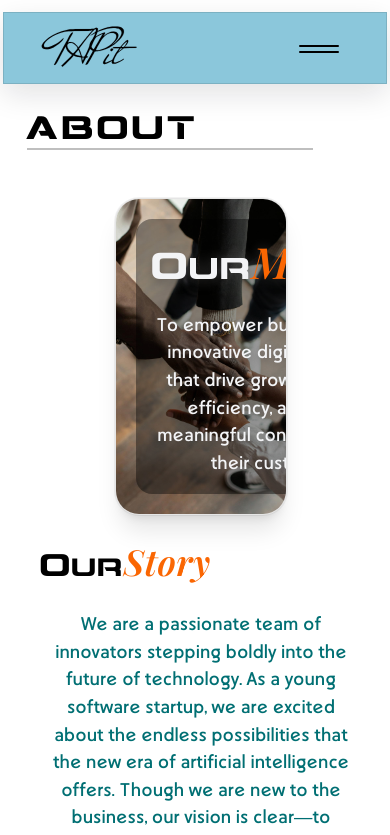
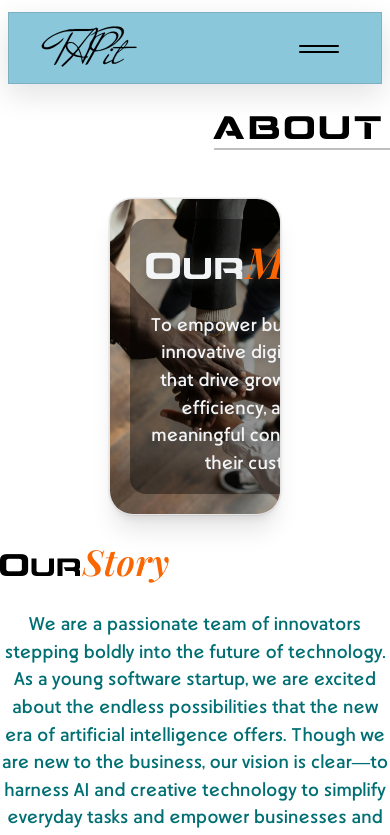
Before and after one commit to capoeira360/2.0company, a Next.js app in the folder perspective-section-transition-main/: page /about in a window 390 px wide. Shown: the top 835 px of the page. Built offline with nearby package versions, Linux system fonts and the light colour scheme.

Commit message:
Small devices layout fixes: full-bleed enforcement, services header clamp, floating bar width cap, footer mobile Studio below contacts; hide duplicate next to Services; device rules for 360x740, 440x956, and ≤412x915

```diff
--- a/perspective-section-transition-main/src/app/globals.css
+++ b/perspective-section-transition-main/src/app/globals.css
@@ -9,6 +9,10 @@
 
 html, body, main {
   background-color: #ffffff !important;
+}
+html, body {
+  margin: 0 !important;
+  padding: 0 !important;
 }
 
 /* About page: force pure white background */
@@ -66,6 +70,12 @@ h2 { margin-bottom: 24px; }
 /* Medium devices (tablet/ipad): Services header sizing */
 @media (min-width: 768px) and (max-width: 1024px) {
   .services-header { font-size: clamp(2.2rem, 6.5vw, 4.4rem) !important; line-height: 0.98; }
+}
+
+/* Small devices: Services heading should fit on screen */
+@media (max-width: 768px) {
+  .services-header { font-size: clamp(1.6rem, 7vw, 2.4rem) !important; line-height: 1.03; }
+  .services-accent { white-space: normal !important; font-size: 1.05em !important; }
 }
 
 /* Full-bleed thin lines above and below the infinity track */
@@ -227,6 +237,7 @@ h2 { margin-bottom: 24px; }
   transform: translateY(1in) translateX(-3in);
 }
 .new-footer-section { display: grid; gap: 8px; }
+.new-footer-studio-mobile { display: none; }
 .new-footer-services { list-style: none; margin: 0; padding: 0; display: grid; gap: 6px; color: #111317; }
 .new-footer-studio { display: grid; gap: 6px; font-size: clamp(1.05rem, 1.6vw, 1.2rem); color: #111317; }
 .new-footer-cta { margin-top: 8px; }
@@ -245,6 +256,8 @@ h2 { margin-bottom: 24px; }
 .new-footer-note { grid-column: 1 / -1; margin: 8px 0 0; padding-left: 0; text-align: right; color: #111317; font-size: 1rem; }
 
 @media (max-width: 768px) {
+  html, body { overflow-x: hidden !important; }
+  main { min-width: var(--vw) !important; }
   .new-footer-grid { grid-template-columns: 1fr; }
   .new-footer-top { flex-wrap: wrap; gap: 10px; }
   .new-footer-nav ul { flex-wrap: wrap; }
@@ -369,9 +382,51 @@ h2 { margin-bottom: 24px; }
 @media (max-width: 768px) {
   .floating-top-bar {
     padding: 6px 10px;
+    max-width: 96vw !important;
   }
   .floating-top-bar-logo svg { width: 100px; }
   .floating-top-bar-header { max-width: 3.2in; margin: 0 auto; height: calc(0.75in - 12px); }
+}
+/* Small devices: full-bleed sections from hero to footer */
+@media (max-width: 768px) {
+  .container { width: 100vw !important; margin-left: calc(50% - 50vw) !important; margin-right: calc(50% - 50vw) !important; padding-left: 0 !important; padding-right: 0 !important; }
+  .container { max-width: none !important; }
+  .section { padding-left: 0 !important; padding-right: 0 !important; width: var(--vw) !important; margin-left: calc(50% - 50vw) !important; margin-right: calc(50% - 50vw) !important; }
+  .footer-card { width: 100vw !important; margin-left: calc(50% - 50vw) !important; margin-right: calc(50% - 50vw) !important; border-radius: 0 !important; }
+  /* Reinforce full-bleed across common wrappers */
+  :is(section, .section) :is(.container) { width: 100vw !important; margin-left: calc(50% - 50vw) !important; margin-right: calc(50% - 50vw) !important; padding-left: 0 !important; padding-right: 0 !important; }
+  .home-hero :is(.container) { width: 100vw !important; margin-left: calc(50% - 50vw) !important; margin-right: calc(50% - 50vw) !important; }
+  .new-footer { width: 100vw !important; margin-left: calc(50% - 50vw) !important; margin-right: calc(50% - 50vw) !important; }
+  .new-footer-grid { width: 100vw !important; margin-left: calc(50% - 50vw) !important; margin-right: calc(50% - 50vw) !important; }
+  .infinity .container { width: 100vw !important; margin-left: calc(50% - 50vw) !important; margin-right: calc(50% - 50vw) !important; max-width: none !important; }
+  /* Home services component renders its own Tailwind section; force full-bleed */
+  .section.services > section { width: var(--vw) !important; margin-left: calc(50% - (var(--vw) / 2)) !important; margin-right: calc(50% - (var(--vw) / 2)) !important; padding-left: 0 !important; padding-right: 0 !important; max-width: none !important; }
+  /* Tailwind utility overrides to prevent nested max-width/padding on small devices */
+  .mx-auto { margin-left: 0 !important; margin-right: 0 !important; }
+  .max-w-7xl { max-width: none !important; }
+  .px-4 { padding-left: 0 !important; padding-right: 0 !important; }
+  .new-footer { padding-left: 0 !important; padding-right: 0 !important; }
+  /* Ensure hero section grid spans fully */
+  .home-hero, .hero-grid { width: var(--vw) !important; margin-left: calc(50% - 50vw) !important; margin-right: calc(50% - 50vw) !important; }
+  @supports (width: 100svw) {
+    .home-hero, .hero-grid { width: var(--vw) !important; margin-left: calc(50% - 50svw) !important; margin-right: calc(50% - 50svw) !important; }
+  }
+}
+
+@media (max-width: 768px) {
+  @supports (width: 100svw) {
+    .container { width: 100svw !important; margin-left: calc(50% - 50svw) !important; margin-right: calc(50% - 50svw) !important; }
+    .container { max-width: none !important; }
+    .section { width: var(--vw) !important; margin-left: calc(50% - 50svw) !important; margin-right: calc(50% - 50svw) !important; }
+    .footer-card { width: 100svw !important; margin-left: calc(50% - 50svw) !important; margin-right: calc(50% - 50svw) !important; }
+    :is(section, .section) :is(.container) { width: 100svw !important; margin-left: calc(50% - 50svw) !important; margin-right: calc(50% - 50svw) !important; }
+    .home-hero :is(.container) { width: 100svw !important; margin-left: calc(50% - 50svw) !important; margin-right: calc(50% - 50svw) !important; }
+    .new-footer, .new-footer-grid { width: 100svw !important; margin-left: calc(50% - 50svw) !important; margin-right: calc(50% - 50svw) !important; }
+    .infinity .container { width: 100svw !important; margin-left: calc(50% - 50svw) !important; margin-right: calc(50% - 50svw) !important; max-width: none !important; }
+  }
+}
+@media (max-width: 768px) {
+  :root { --floating-bar-top: 12px; }
 }
 .about-page .team-card { width: 100%; margin-left: auto; margin-right: auto; }
 @media (min-width: 1024px) {
@@ -381,3 +436,60 @@ h2 { margin-bottom: 24px; }
   .contact-page .contact-header { margin-top: clamp(24px, 4vw, 80px) !important; gap: clamp(2px, 0.4vw, 6px) !important; }
   .contact-page .contact-header h2 { margin-bottom: 0 !important; }
 }
+@media (width: 360px) and (height: 740px) {
+  html, body, main { width: 100vw !important; min-width: 100vw !important; overflow-x: hidden !important; }
+  section, .section, .container { width: 100vw !important; margin-left: calc(50% - 50vw) !important; margin-right: calc(50% - 50vw) !important; padding-left: 0 !important; padding-right: 0 !important; max-width: none !important; }
+  .footer-card { width: calc(100vw - 0.3in); padding: clamp(10px, 4.5vw, 16px); border-radius: 14px; }
+  .new-footer-grid { grid-template-columns: 1fr; gap: 10px; }
+  .new-footer-logo { margin-top: 0.5in; margin-left: 0; transform: none; }
+  .new-footer-logo svg { width: min(240px, 80vw); }
+  .new-footer-top { flex-direction: column; align-items: flex-start; gap: 8px; }
+  .new-footer-nav { min-width: 0; margin-left: 0; transform: none; }
+  .new-footer-nav ul { gap: 8px; flex-wrap: wrap; }
+  .new-footer-social-text { transform: none; margin-left: 0; align-items: flex-start; text-align: left; }
+  .new-footer-sections { grid-template-columns: 1fr; gap: 12px; }
+  .new-footer-sections .new-footer-section:first-child { margin-left: 0; transform: none; }
+  /* Hide original Studio section on mobile; it will be shown below contact */
+  .new-footer-sections .new-footer-section:nth-child(2) { display: none !important; }
+  .new-footer-studio-mobile { display: block !important; width: 100%; margin-top: 0.6in; }
+  .new-footer-contact { transform: none; align-items: flex-start; }
+  .new-footer-bottom { justify-content: flex-start; gap: 8px; }
+  .new-footer-bottom .new-footer-policies { flex-wrap: wrap; margin-left: 0; }
+  .new-footer-bottom .new-footer-note { text-align: left; margin: 0; }
+  .contact-page .contact-header { margin-top: clamp(32px, 8vw, 96px); gap: clamp(2px, 1vw, 6px); }
+  .contact-page .section-grid { grid-template-columns: 1fr; gap: clamp(20px, 5vw, 40px); }
+  .contact-page .section-content { padding-left: 0; margin-left: 0; }
+  .about-page .mission-card h2 { font-size: clamp(1.6rem, 6vw, 2.6rem); }
+  .about-page .our-story h2 { font-size: clamp(1.4rem, 5.5vw, 2.4rem); }
+  .about-page .team-card { width: calc(100vw - 0.6in); margin-left: auto; margin-right: auto; }
+  .about-page .team-card .team-content p { max-width: 70ch; }
+}
+
+/* iPhone‑class small device (440×956): move Studio below contacts and hide duplicate next to Services */
+@media (width: 440px) and (height: 956px) {
+  .new-footer-sections .new-footer-section:nth-child(2) { display: none !important; }
+  .new-footer-studio-mobile { display: block !important; width: 100%; margin-top: 0.6in; }
+}
+
+/* General small devices: 412×914 and below */
+@media screen and (max-width: 412px) and (max-height: 915px) {
+  .new-footer-sections .new-footer-section:nth-child(2) { display: none !important; }
+  .new-footer-studio-mobile { display: block !important; width: 100%; margin-top: 0.6in; }
+}
+/* Small devices: robust full-bleed variable */
+:root { --vw: 100vw; }
+@supports (width: 100svw) {
+  :root { --vw: 100svw; }
+}
+@media (max-width: 768px) {
+  html, body, main { width: var(--vw) !important; }
+  main { min-width: var(--vw) !important; }
+  .home-hero, .hero-grid { width: var(--vw) !important; margin-left: calc(50% - (var(--vw) / 2)) !important; margin-right: calc(50% - (var(--vw) / 2)) !important; }
+  .footer-card, .new-footer, .new-footer-grid,
+  :is(section, .section) :is(.container), .container,
+  .home-hero :is(.container) {
+    width: var(--vw) !important;
+    margin-left: calc(50% - (var(--vw) / 2)) !important;
+    margin-right: calc(50% - (var(--vw) / 2)) !important;
+  }
+}
--- a/perspective-section-transition-main/src/components/FloatingTopBar.jsx
+++ b/perspective-section-transition-main/src/components/FloatingTopBar.jsx
@@ -99,7 +99,7 @@ export default function FloatingTopBar() {
       variants={visibilityVariants}
       initial="visible"
       animate={isBarVisible ? "visible" : "hidden"}
-      style={{ position: "fixed", top: 12, left: 0, right: 0, marginLeft: "auto", marginRight: "auto", zIndex: 1000, display: "flex", justifyContent: "center" }}
+      style={{ position: "fixed", top: "var(--floating-bar-top, 12px)", left: 0, right: 0, marginLeft: "auto", marginRight: "auto", zIndex: 1000, display: "flex", justifyContent: "center" }}
     >
       <motion.div
         className={`floating-top-bar ${isActive ? "open" : ""}`}
--- a/perspective-section-transition-main/src/components/ImageGallery.jsx
+++ b/perspective-section-transition-main/src/components/ImageGallery.jsx
@@ -105,7 +105,7 @@ export function ImageGallery() {
         </div>
         {/* Medium devices: internal corner buttons */}
         <button
-          className="md:flex lg:hidden md:absolute md:left-3 md:bottom-3 z-[101] h-10 w-10 cursor-pointer items-center justify-center rounded-full border-2 border-white/20 bg-white/95 backdrop-blur-sm shadow-[0_8px_32px_rgba(0,0,0,0.12)] outline-none transition-all duration-300 ease-out hover:scale-105 hover:bg-white hover:border-white/40 hover:shadow-[0_12px_48px_rgba(0,0,0,0.18)] active:scale-95 focus-visible:ring-4 focus-visible:ring-white/50 disabled:opacity-40 disabled:cursor-not-allowed disabled:hover:scale-100"
+          className="flex lg:hidden md:absolute md:left-3 md:bottom-3 z-[101] h-9 w-9 md:h-10 md:w-10 cursor-pointer items-center justify-center rounded-full border-2 border-white/20 bg-white/95 backdrop-blur-sm shadow-[0_8px_32px_rgba(0,0,0,0.12)] outline-none transition-all duration-300 ease-out hover:scale-105 hover:bg-white hover:border-white/40 hover:shadow-[0_12px_48px_rgba(0,0,0,0.18)] active:scale-95 focus-visible:ring-4 focus-visible:ring-white/50 disabled:opacity-40 disabled:cursor-not-allowed disabled:hover:scale-100"
           onClick={prev}
           disabled={disabled}
           aria-label="Previous Image"
@@ -115,7 +115,7 @@ export function ImageGallery() {
           </svg>
         </button>
         <button
-          className="md:flex lg:hidden md:absolute md:right-3 md:bottom-3 z-[101] h-10 w-10 cursor-pointer items-center justify-center rounded-full border-2 border-white/20 bg-white/95 backdrop-blur-sm shadow-[0_8px_32px_rgba(0,0,0,0.12)] outline-none transition-all duration-300 ease-out hover:scale-105 hover:bg-white hover:border-white/40 hover:shadow-[0_12px_48px_rgba(0,0,0,0.18)] active:scale-95 focus-visible:ring-4 focus-visible:ring-white/50 disabled:opacity-40 disabled:cursor-not-allowed disabled:hover:scale-100"
+          className="flex lg:hidden md:absolute md:right-3 md:bottom-3 z-[101] h-9 w-9 md:h-10 md:w-10 cursor-pointer items-center justify-center rounded-full border-2 border-white/20 bg-white/95 backdrop-blur-sm shadow-[0_8px_32px_rgba(0,0,0,0.12)] outline-none transition-all duration-300 ease-out hover:scale-105 hover:bg-white hover:border-white/40 hover:shadow-[0_12px_48px_rgba(0,0,0,0.18)] active:scale-95 focus-visible:ring-4 focus-visible:ring-white/50 disabled:opacity-40 disabled:cursor-not-allowed disabled:hover:scale-100"
           onClick={next}
           disabled={disabled}
           aria-label="Next Image"
--- a/perspective-section-transition-main/src/components/TechHover/style.module.css
+++ b/perspective-section-transition-main/src/components/TechHover/style.module.css
@@ -25,3 +25,9 @@
   .list { gap: 2px; }
   .item { padding: 4px 6px; }
 }
+@media (width: 360px) and (height: 740px) {
+  .wrap { grid-template-columns: 1fr; gap: 12px; }
+  .preview { height: 280px; margin-top: 10px; }
+  .list { gap: 1px; }
+  .item { padding: 3px 5px; }
+}
```
Also changed, not shown: perspective-section-transition-main/src/components/Footer.jsx (+11 -0 lines), perspective-section-transition-main/src/components/HeroMixedHeader/style.module.css (+10 -0 lines).
